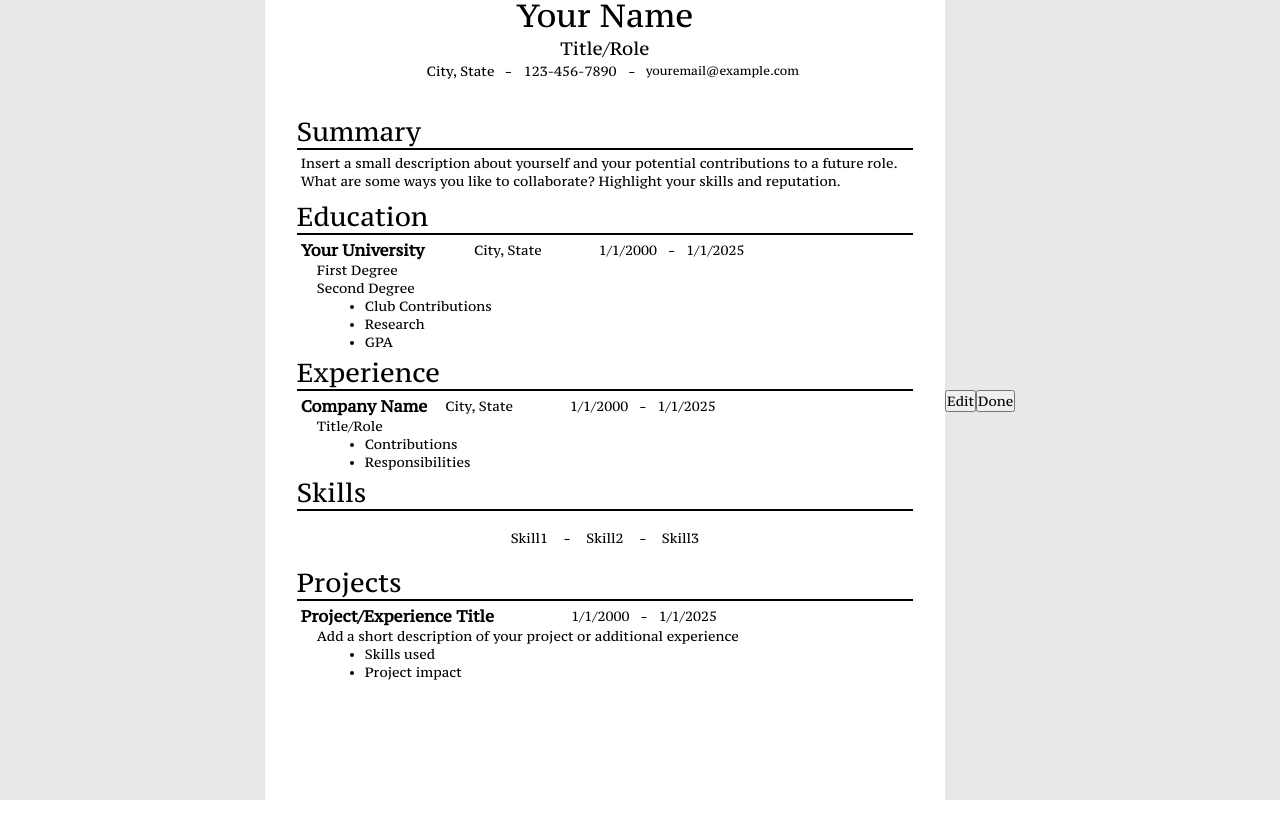
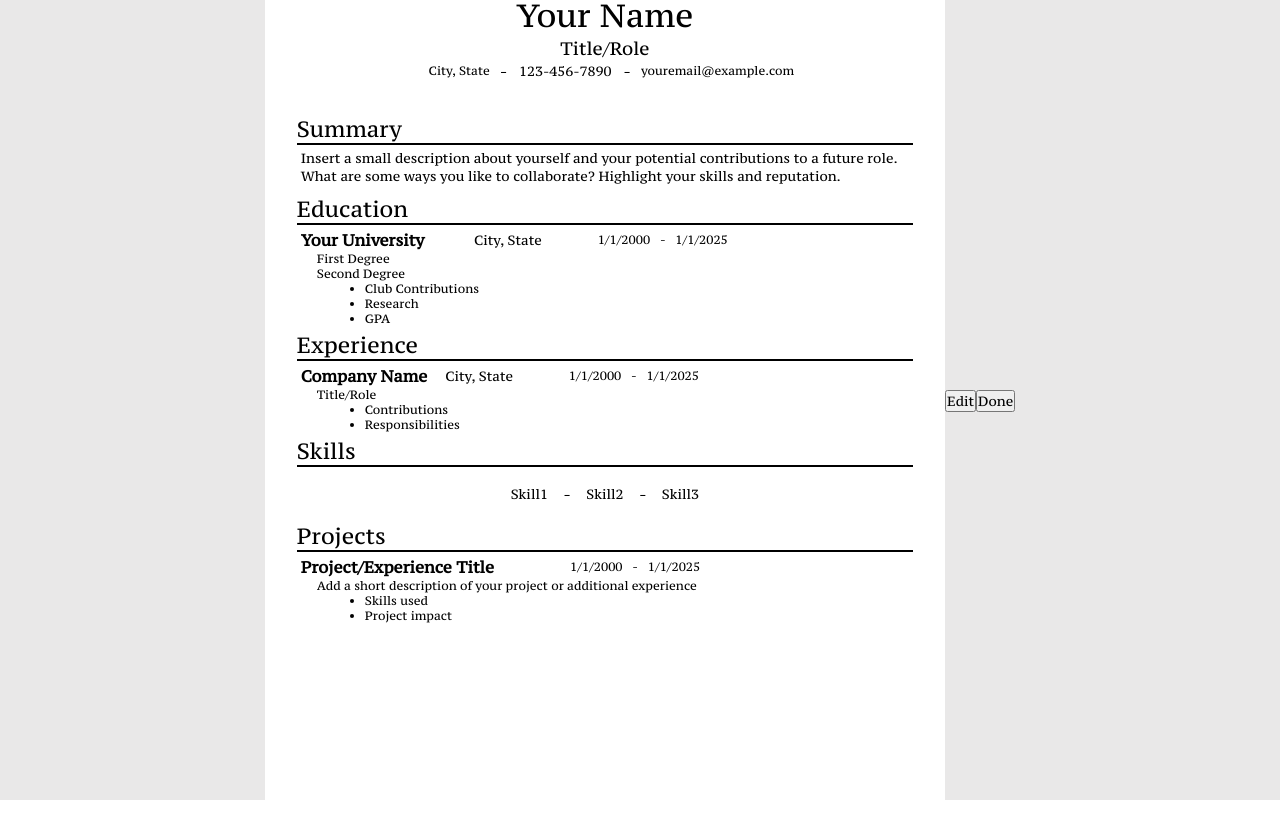
Before and after one commit to mkreynolds919/cv-generator, a React (Vite) app: page / in a window 1280 px wide. Built offline with nearby package versions, Linux system fonts and the light colour scheme.

Commit message:
style: shrink down bullet points when editing

```diff
--- a/src/styles/App.css
+++ b/src/styles/App.css
@@ -1,7 +1,7 @@
 
 .section-header {
     font-weight: 80;
-    font-size: 26px;
+    font-size: 22px;
 }
 
 .section {
--- a/src/styles/SectionInfo.css
+++ b/src/styles/SectionInfo.css
@@ -36,3 +36,7 @@ div.location, .date-container div, div.subtitle, li.bullet {
     font-size: 12px;
     margin-right: 4px;
 }
+
+.location, .date-container *, .subtitle, .bullet-input {
+    font-size: 12px;
+}
```
